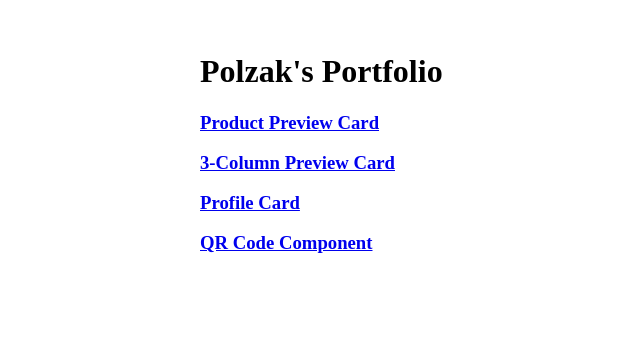
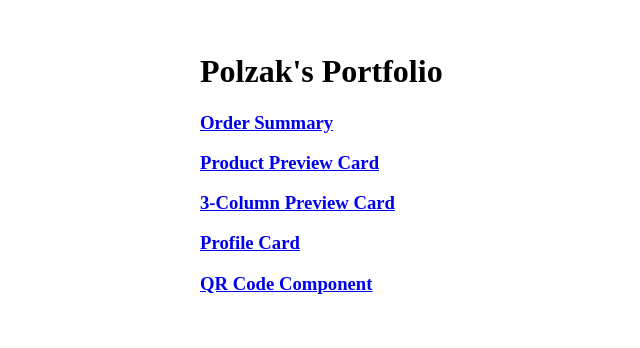
Before and after one commit to polzak/polzak.github.io, a plain HTML site: page index.html in a window 1280 px wide. Shown: the whole page, without its empty margins (40-680 px from the left). Drawn offline with Linux system fonts and the light colour scheme.

Commit message:
Added the new design into the main page.

```diff
--- a/index.html
+++ b/index.html
@@ -12,6 +12,9 @@
 <body>
   <div class="main">
     <h1>Polzak's Portfolio</h1>
+    <h3>
+      <a href="./portfolio/fem/05-order-summary/index.html">Order Summary</a>
+    </h3>
     <h3>
       <a href="./portfolio/fem/04-product-preview-card/index.html">Product Preview Card</a>
     </h3>
```
